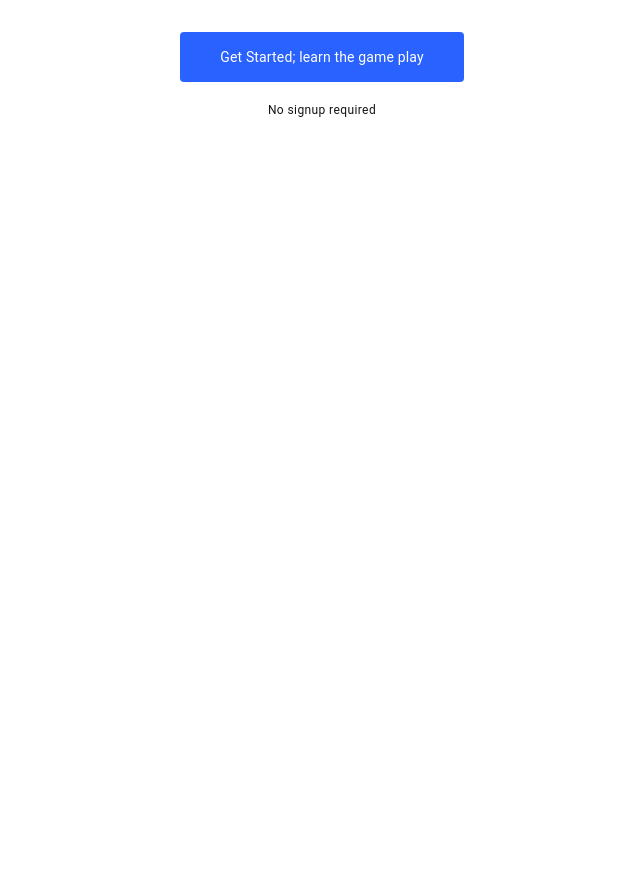
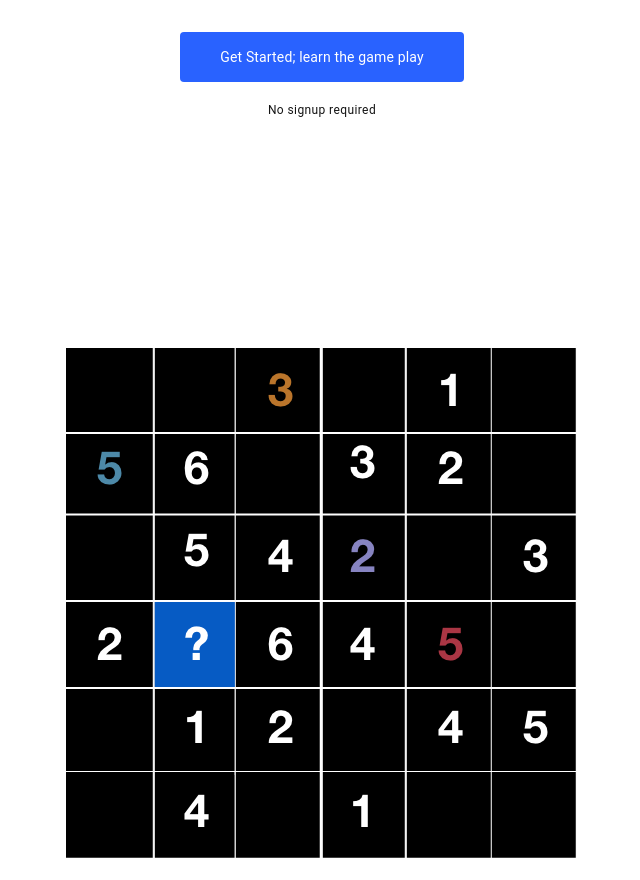
Before and after one commit to JessicaDosseh/Omega-Web-App, a React (Create React App) app in the folder packages/web/: page / in a window 1280 px wide. Shown: the part 520-1400 px from the top of the page, without its empty margins (322-962 px from the left). Before the commit the page ends 800 px from the top, so only its background shows below. Built offline with nearby package versions, Linux system fonts and the light colour scheme.

Commit message:
test fix 2

```diff
--- a/packages/web/src/components/LandingPage/HomePage.js
+++ b/packages/web/src/components/LandingPage/HomePage.js
@@ -13,6 +13,7 @@ import GetAppIcon from '@material-ui/icons/GetApp';
 import GridOnIcon from '@material-ui/icons/GridOn';
 
 import BlueButton from '../../store/Buttons/BlueButton';
+import game from '../../assets/gameOfTheDay.png';
 
 const HomePage = (props) => {
   const classes = useStyles();
@@ -117,17 +118,18 @@ const HomePage = (props) => {
             )
           }
         />
-        {/* <CardHeader
+        <CardHeader
           action={
             loading ? (
               <Skeleton className={classes.text} width={60} height={55} />
             ) : (
               <Box className={classes.gameBoard}>
-                <GridOnIcon style={{ fontSize: 400 }} />
+                {/* <GridOnIcon style={{ fontSize: 400 }} /> */}
+                <img src={game} alt='game of the day' width='100%' />
               </Box>
             )
           }
-        /> */}
+        />
       </Box>
     </Box>
   );
```
